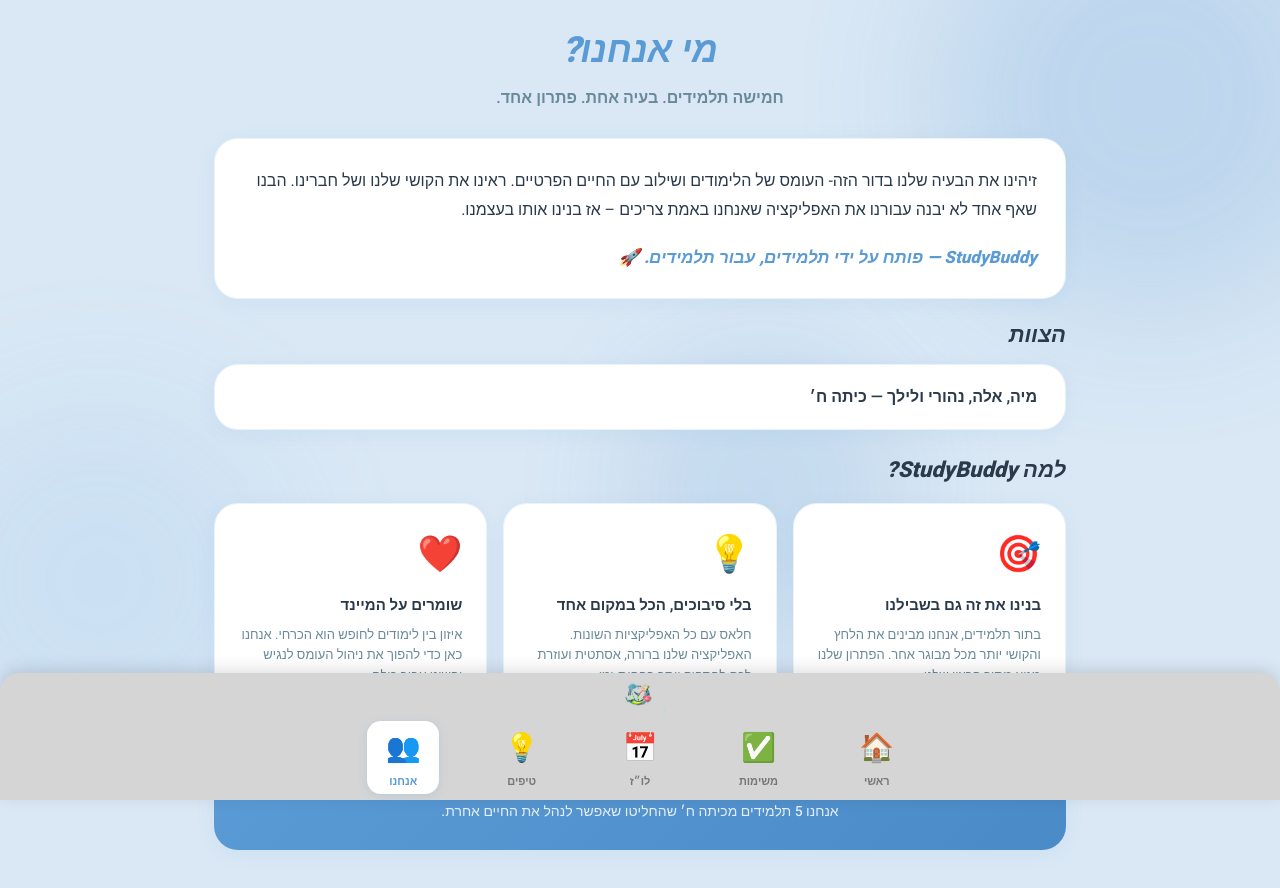
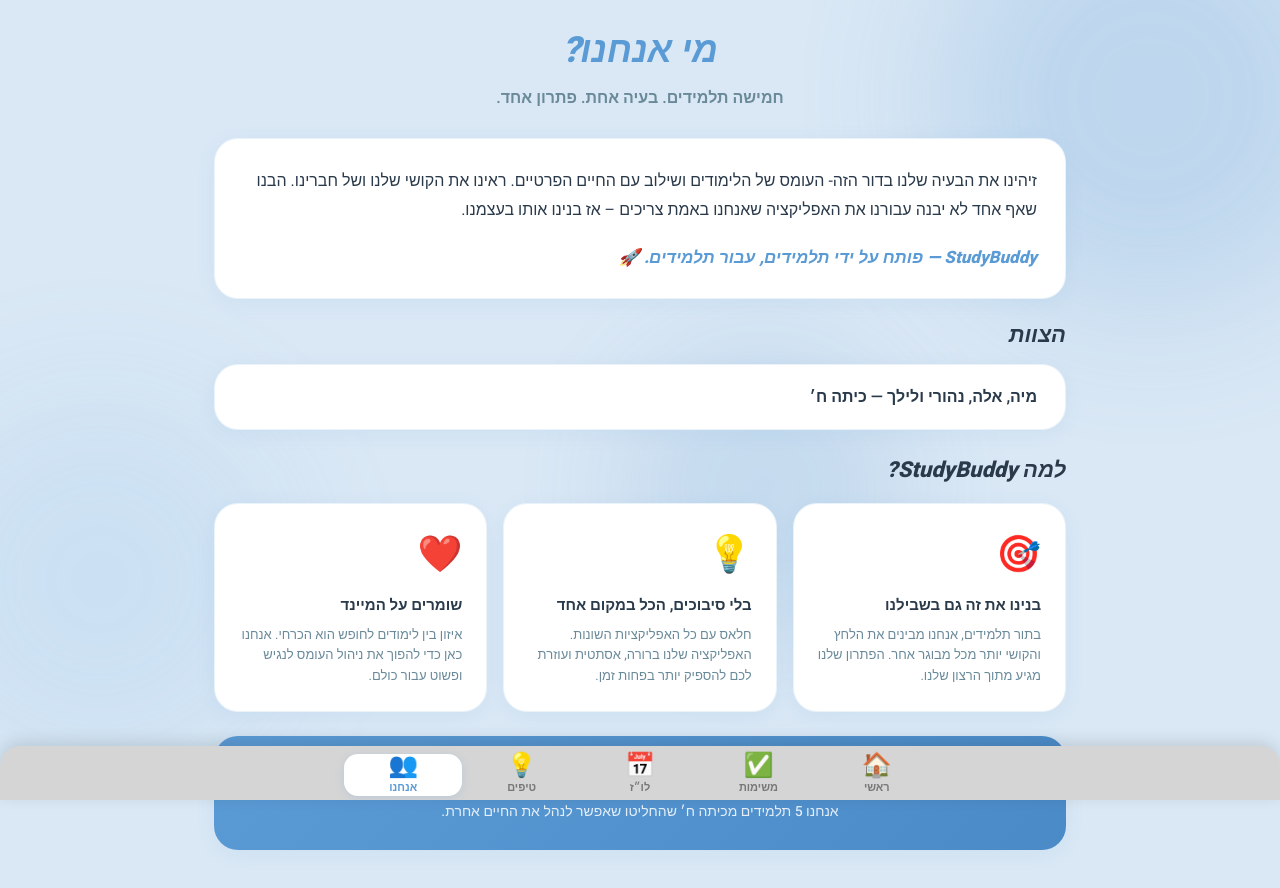
Before and after one commit to daniellag-ops/studybuddy, a React (Vite) app: page /about in a window 1280 px wide. Shown: the top 888 px of the page. Built offline with nearby package versions, Linux system fonts and the light colour scheme.

Commit message:
Fix bottom nav size

```diff
--- a/src/components/Navbar.tsx
+++ b/src/components/Navbar.tsx
@@ -1,6 +1,4 @@
 import { NavLink } from 'react-router-dom'
-
-const LOGO = <img src="/logo.png" alt="StudyBuddy" style={{ height: 32, display: 'block' }} />
 
 const TABS = [
   { to: '/', label: 'ראשי', icon: '🏠' },
@@ -13,7 +11,6 @@
 export default function BottomNav() {
   return (
     <nav className="bottom-nav">
-      <div className="bottom-nav-logo">{LOGO}</div>
       <div className="bottom-nav-inner">
         {TABS.map(({ to, label, icon }) => (
           <NavLink
--- a/src/index.css
+++ b/src/index.css
@@ -141,14 +141,6 @@
   }
 }
 
-/* Logo */
-.bottom-nav-logo {
-  display: flex;
-  justify-content: center;
-  align-items: center;
-  padding: 6px 0 2px;
-}
-
 @media (max-width: 768px) {
   .logo-hero {
     max-width: 200px !important;
@@ -167,6 +159,7 @@
   border-radius: 20px 20px 0 0;
   box-shadow: 0 -4px 16px rgba(0, 0, 0, 0.12);
   padding-bottom: env(safe-area-inset-bottom, 0px);
+  max-height: 64px;
 }
 
 .bottom-nav-inner {
@@ -175,32 +168,32 @@
   display: flex;
   justify-content: space-around;
   align-items: center;
-  padding: 8px 4px 6px;
+  padding: 8px 4px 4px;
 }
 
 .tab-btn {
   display: flex;
   flex-direction: column;
   align-items: center;
-  gap: 3px;
-  padding: 6px 14px 4px;
+  gap: 2px;
+  padding: 0 8px;
   border: none;
   background: transparent;
   cursor: pointer;
-  border-radius: 14px;
+  border-radius: 12px;
   transition: all 0.18s;
   text-decoration: none;
-  min-width: 56px;
+  flex: 1;
 }
 
 .tab-icon {
-  width: 44px;
-  height: 44px;
-  border-radius: 12px;
+  width: 24px;
+  height: 24px;
+  border-radius: 8px;
   display: flex;
   align-items: center;
   justify-content: center;
-  font-size: 28px;
+  font-size: 24px;
   transition: all 0.18s;
   background: transparent;
 }
```
